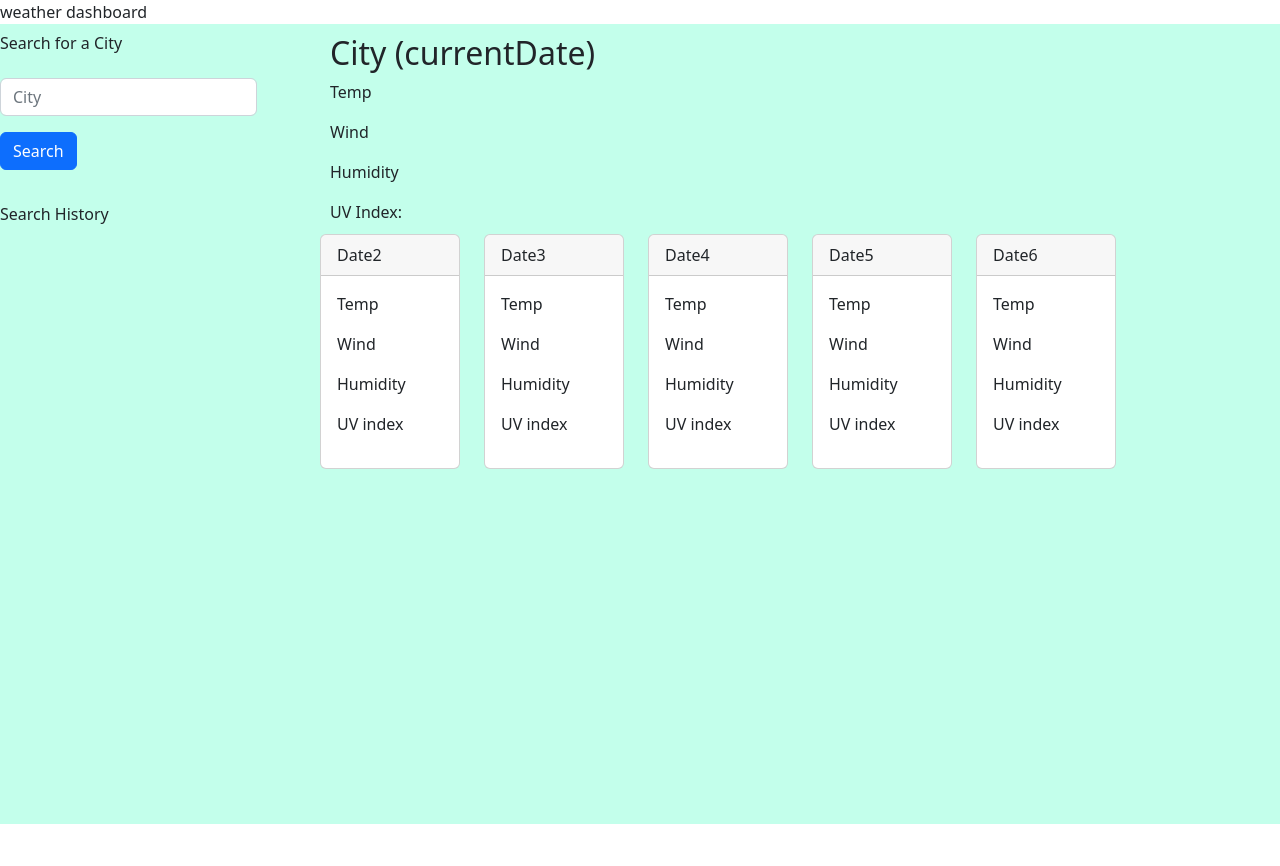
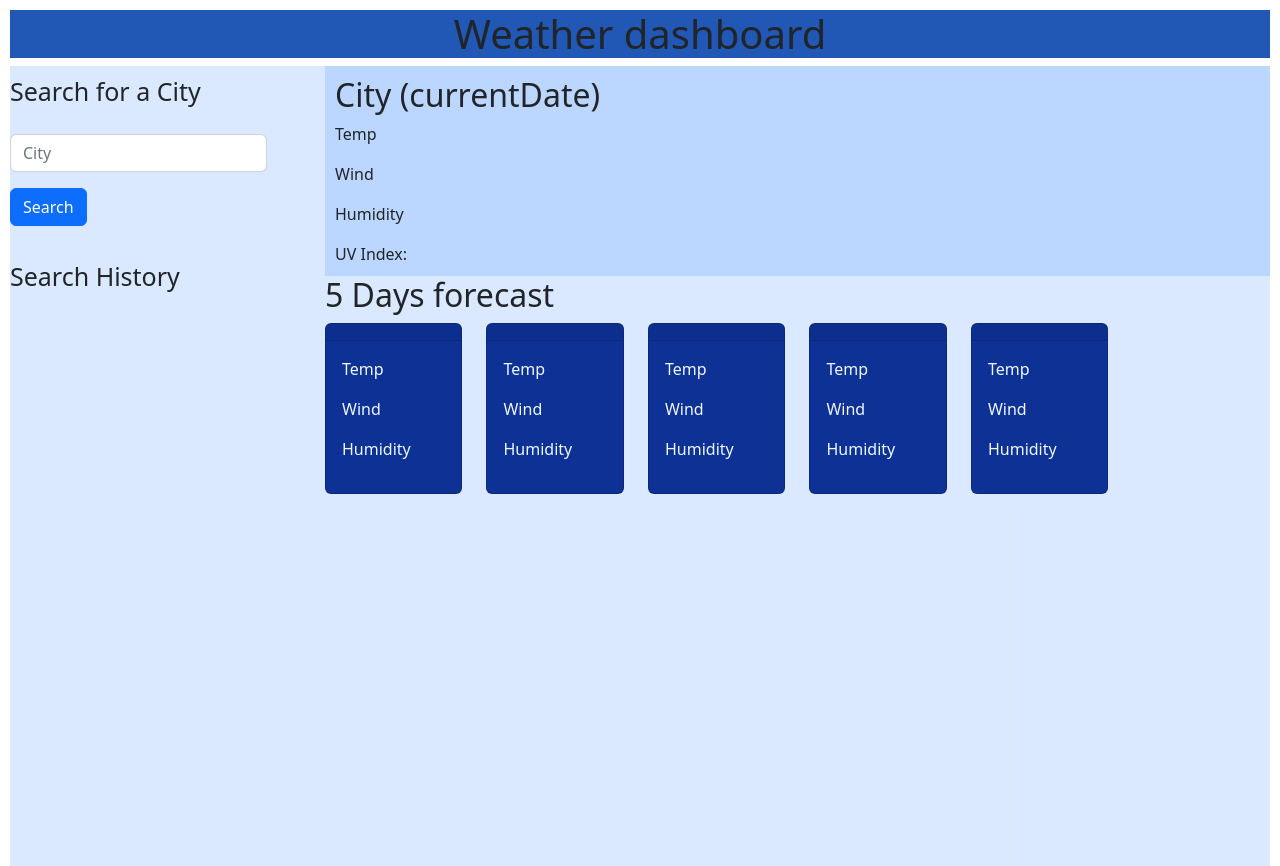
Before and after one commit to Khanh-T-Tran/weather_dashboard, a plain HTML site: page index.html in a window 1280 px wide. Before the commit the page ends 824 px from the top, so only its background shows below. Drawn offline with nearby package versions, Linux system fonts and the light colour scheme.

Commit message:
styled the page

```diff
--- a/assets/css/style.css
+++ b/assets/css/style.css
@@ -1,22 +1,39 @@
+body {
+margin: 5%;
+padding: 10px;
+}
+#header {
+  text-align: center;
+  background-color: #164eb1f2;
+}
 .searchCity{
-  background-color: rgb(195, 255, 235);
+  background-color: #0d6efd26;
   float: left;
   height: 100vh;
   width: 25%;
 
 }
 
+#current1 {
+  background-color: #0d6efd26;
+  border-color: black;
+  border-width: 100px;
+  padding: 50%;
+}
+
 #currentWeather {
-  background-color: rgb(195, 255, 235);
+  background-color: #0d6efd26;
   float: left;
   height: 100vh;
   width: 75%;
 
+
 }
 
 #forecastDiv {
-  /* background-color:rgb(26, 86, 250); */
-  display: flex;
+  background-color:rgb(13, 49, 148);
+  color: aliceblue;
+  /* display: flex;  */
 }
 
 .weatherCard {
@@ -32,6 +49,6 @@
   padding: 10px;
 }
 
-/* #searchArea {
-  padding: 40px;
-} */
+#searchHistory {
+  font-size: 25px;
+}
--- a/assets/jscript/script.js
+++ b/assets/jscript/script.js
@@ -33,6 +33,7 @@
             console.log(data);
             getWeather(data[0]);
         })
+
     }
 
     function getWeather(data) {
@@ -53,10 +54,11 @@
 
 
     function renderCurrentWeather(city,data) {
-
+            var weatherIcon = `<img src="http://openweathermap.org/img/w/${data.current.weather[0].icon}.png">`
             let   = data.current
             let heading = $("#city")
             heading.text (city + " " + today)
+            heading.append(weatherIcon)
             var temp = $(`#temp`)
             var wind = $(`#wind`)
             var humidity = $(`#humidity`)
@@ -83,22 +85,20 @@
 
     function renderForecastWeather(city,data){
 
-        // let   = data.daily
+
         console.log(data.daily);
         for (var i = 0; i < 6; i++) {
             var dateString = moment.unix(data.daily[i + 1].dt).format("MM/DD/YYYY");
-            var weatherIcon = `<img src="http://openweathermap.org/img/wn/${data.daily[i + 1].weather[0].icon}@2x.png">
-            `
-
+            var weatherIcon = `<img src="http://openweathermap.org/img/w/${data.daily[i + 1].weather[0].icon}.png">`
             var tempFuture = $(`#tempFuture${i + 1}`)
             var windFuture = $(`#windFuture${i + 1}`)
             var humidityFuture = $(`#humidityFuture${i + 1}`)
-            var uviFuture = $(`#uviFuture${i + 1}`)
             var futureDate = $(`#futureDate${i + 1}`)
+
             tempFuture.text("Temp: " + data.daily[i].temp.max)
             windFuture.text("Wind Speed: " + data.daily[i].wind_speed)
             humidityFuture.text("Humidity: " + data.daily[i].humidity)
-            uviFuture.text("Temp: " + data.daily[i].uvi)
+
             futureDate.text("Date: " + dateString)
             futureDate.append(weatherIcon)
 
--- a/index.html
+++ b/index.html
@@ -5,21 +5,24 @@
   <meta charset="UTF-8">
   <meta http-equiv="X-UA-Compatible" content="IE=edge">
   <meta name="viewport" content="width=device-width, initial-scale=1.0">
+  <!-- CSS file -->
+  <link rel="stylesheet" href="./assets/css/style.css">
   <!-- Add bootstrap -->
   <link rel="stylesheet" href="https://cdn.jsdelivr.net/npm/bootstrap@5.2.0-beta1/dist/css/bootstrap.min.css">
-  <!-- CSS file -->
-  <link rel="stylesheet" href="./assets/css/style.css">
+
   <title>weather dashboard</title>
 </head>
 
 <body>
-  <header>weather dashboard</header>
+  <div id="header">
+    <h1>Weather dashboard</h1>
+  </div>
   <main>
     <div class="searchCity">
       <form class="row g-3">
         <div class="col-auto">
 
-          <input type="text" readonly class="form-control-plaintext" value="Search for a City">
+          <input type="text" readonly class="form-control-plaintext" value="Search for a City" style="font-size:25px">
         </div>
         <div class="col-auto">
           <label for="inputPassword2" class="visually-hidden">Password</label>
@@ -33,6 +36,7 @@
 
         <div id="searchHistory">
           <p>Search History</p>
+
         </div>
       </form>
 
@@ -53,60 +57,61 @@
       </div>
 
       <!-- cards show forecast weathers -->
-      <!-- <div class="row row-cols-1 row-cols-md-3 g-4" id="forecastDiv"> -->
-        <div class="row row-cols-1 row-cols-md-3 g-4" id="forecastDiv">
+      <h2>5 Days forecast</h2>
+        <div class="row row-cols-1 row-cols-md-3 g-4">
+
           <div class="col col-lg-2">
-            <div class="card h-100">
-              <div id="futureDate1" class="card-header">Date2</div>
+            <div class="card h-100" id="forecastDiv">
+              <div id="futureDate1" class="card-header"></div>
               <div class="card-body">
                 <p id="tempFuture1">Temp</p>
                 <p id="windFuture1">Wind</p>
                 <p id="humidityFuture1">Humidity</p>
-                <p id="uviFuture1">UV index</p>
+
               </div>
             </div>
           </div>
           <div class="col col-lg-2">
-            <div class="card h-100">
-              <div id="futureDate2" class="card-header">Date3</div>
+            <div class="card h-100" id="forecastDiv">
+              <div id="futureDate2" class="card-header"></div>
               <div class="card-body">
                 <p id="tempFuture2">Temp</p>
                 <p id="windFuture2">Wind</p>
                 <p id="humidityFuture2">Humidity</p>
-                <p id="uviFuture2">UV index</p>
+
               </div>
             </div>
           </div>
           <div class="col col-lg-2">
-            <div class="card h-100">
-              <div id="futureDate3" class="card-header">Date4</div>
+            <div class="card h-100" id="forecastDiv">
+              <div id="futureDate3" class="card-header"></div>
               <div class="card-body">
                 <p id="tempFuture3">Temp</p>
                 <p id="windFuture3">Wind</p>
                 <p id="humidityFuture3">Humidity</p>
-                <p id="uviFuture3">UV index</p>
+
               </div>
             </div>
           </div>
           <div class="col col-lg-2">
-            <div class="card h-100">
-              <div id="futureDate4" class="card-header">Date5</div>
+            <div class="card h-100" id="forecastDiv">
+              <div id="futureDate4" class="card-header"></div>
               <div class="card-body">
                 <p id="tempFuture4">Temp</p>
                 <p id="windFuture4">Wind</p>
                 <p id="humidityFuture4">Humidity</p>
-                <p id="uviFuture4">UV index</p>
+
               </div>
             </div>
           </div>
           <div class="col col-lg-2">
-            <div class="card h-100">
-              <div id="futureDate5" class="card-header">Date6</div>
+            <div class="card h-100" id="forecastDiv">
+              <div id="futureDate5" class="card-header"></div>
               <div class="card-body">
                 <p id="tempFuture5">Temp</p>
                 <p id="windFuture5">Wind</p>
                 <p id="humidityFuture5">Humidity</p>
-                <p id="uviFuture5">UV index</p>
+
               </div>
             </div>
           </div>
```
